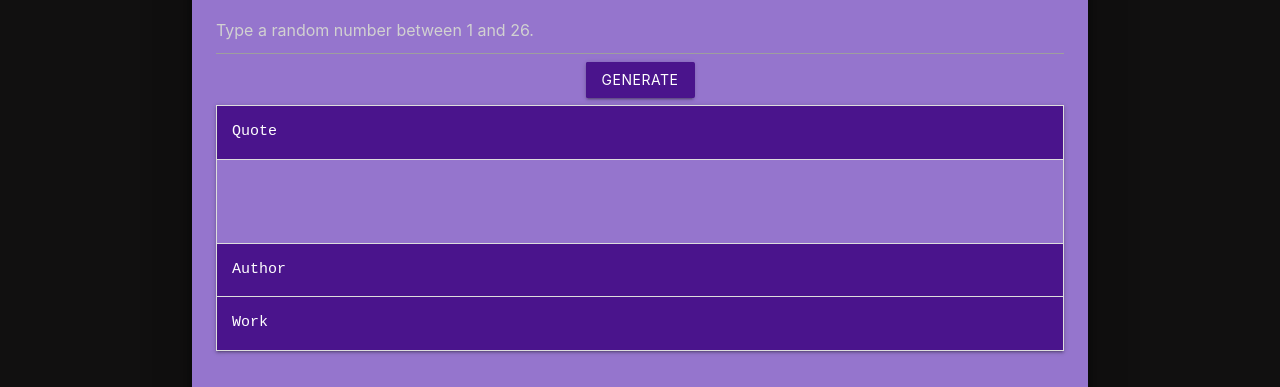
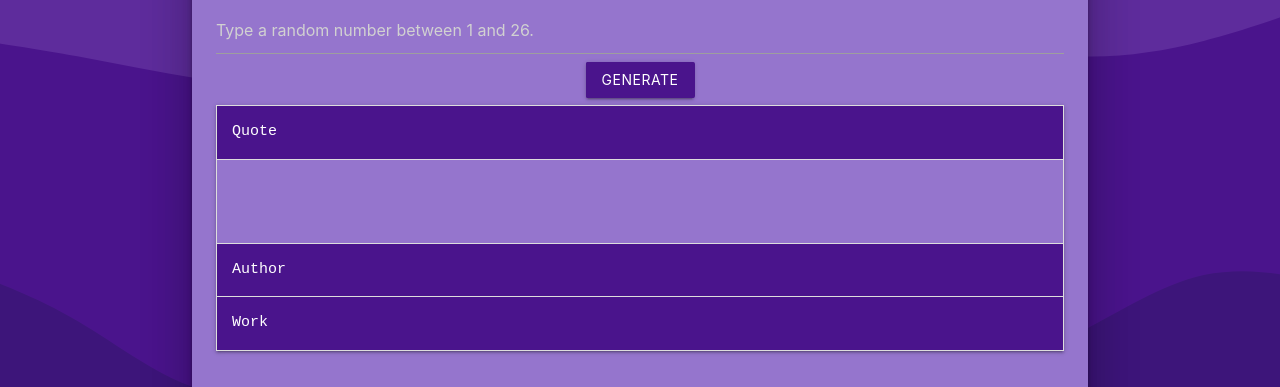
Before and after one commit to diathekez/for-blossom-api, a website: page index.html in a window 1280 px wide. Shown: the part 164-551 px from the top of the page. Drawn offline with nearby package versions, Linux system fonts and the light colour scheme; a web font is replaced by a local one.

Commit message:
SVG background added.

```diff
--- a/client-side/css/styles.css
+++ b/css/styles.css
@@ -1,7 +1,9 @@
 @import url('https://fonts.googleapis.com/css2?family=Buda&display=swap');
 
 body {
-    background-color: rgb(17, 16, 16);
+    background-image: url("stacked-waves-haikei.svg");
+    background-position: center;
+    background-size: cover;
     font-family: 'Buda', monospace;
 }
 
```
Also changed, not shown: css/stacked-waves-haikei.svg (added), index.html (renamed from client-side/index.html), js/main.js (renamed from client-side/js/main.js).
